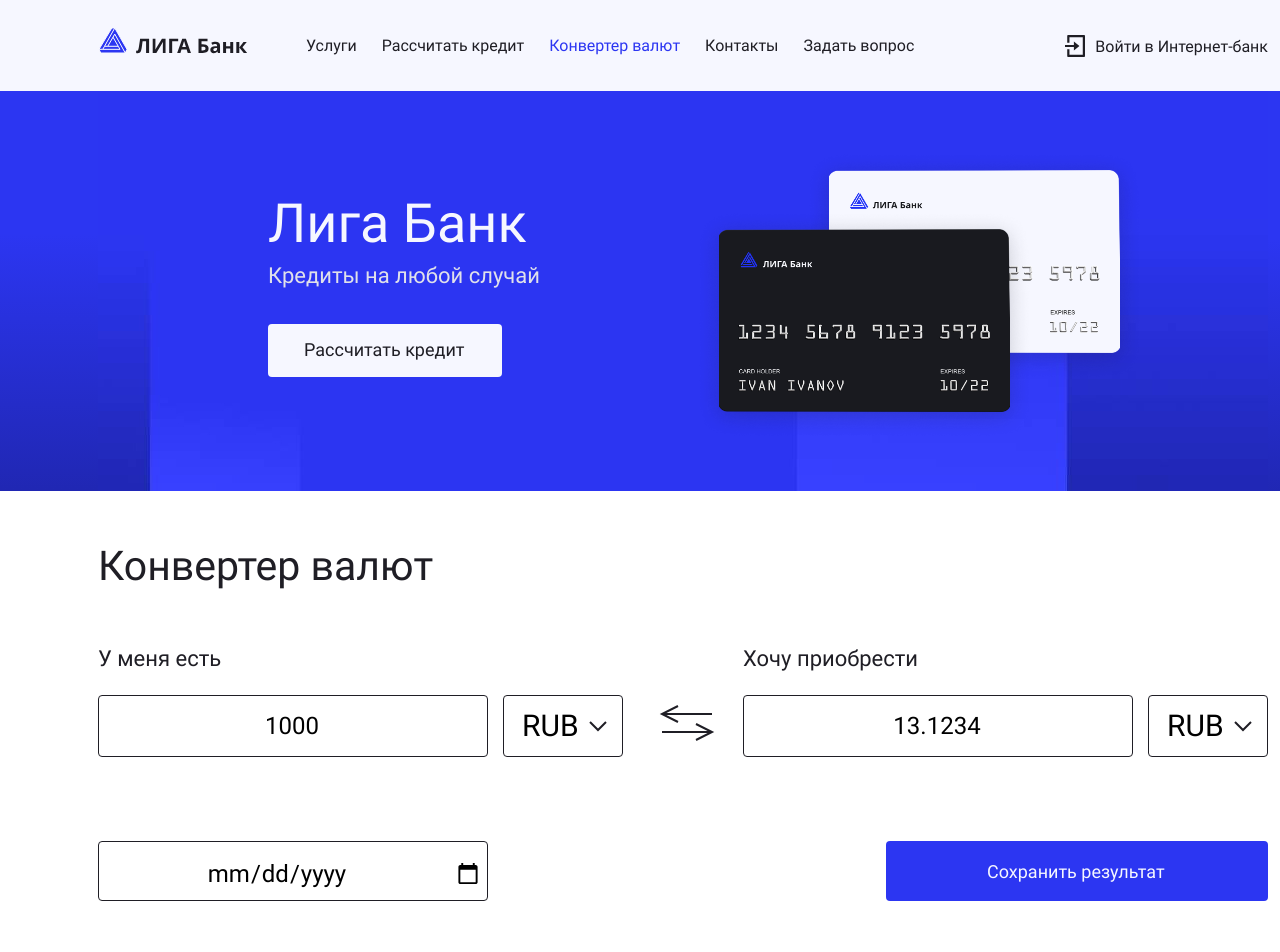
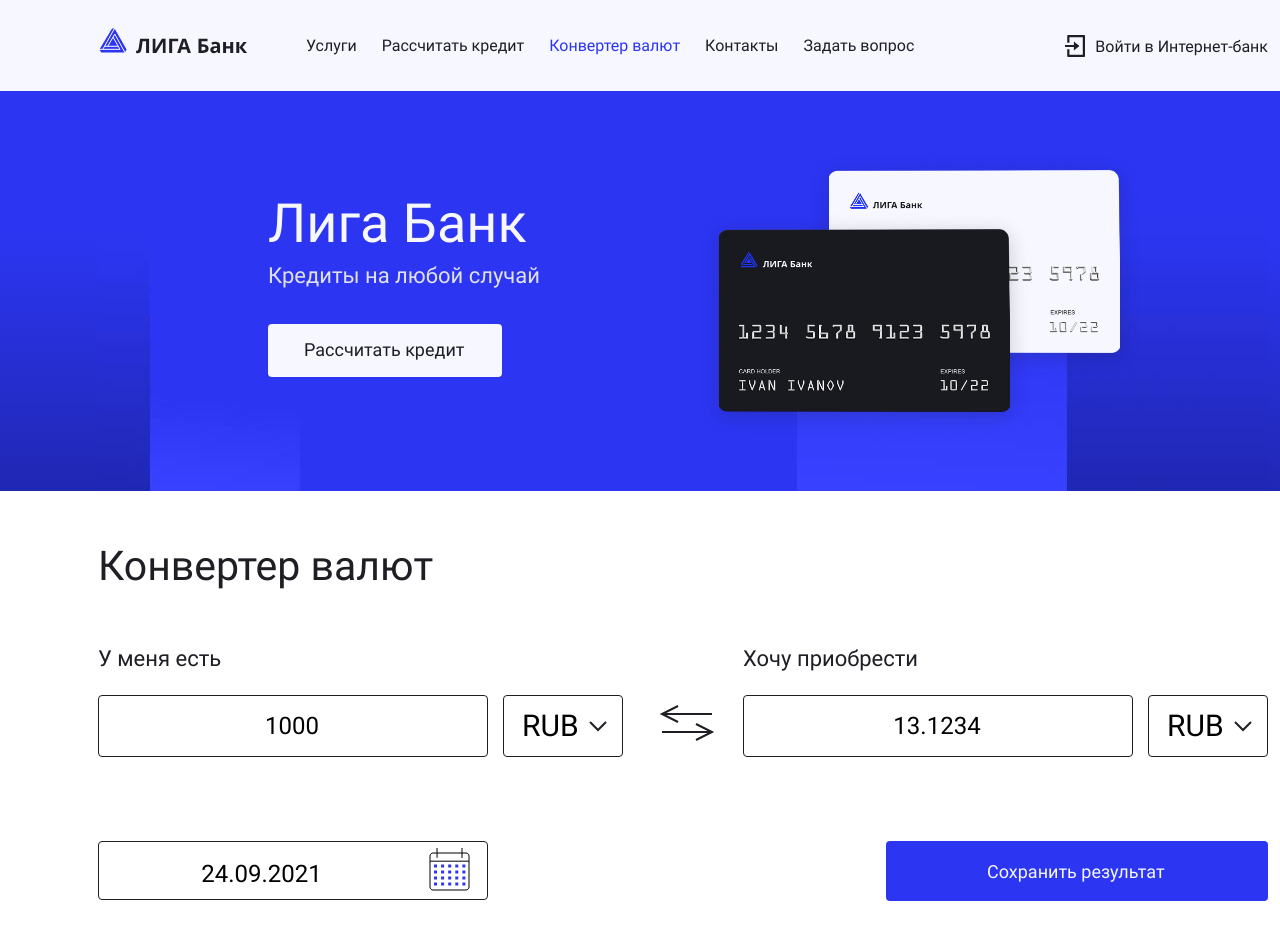
Before and after one commit to WhFrost/Belokon_ligabank, a React (Create React App) app: page / in a window 1280 px wide. Shown: the top 952 px of the page. Built offline with nearby package versions, Linux system fonts and the light colour scheme; a web font is replaced by a local one.

Commit message:
Стилизует календарь

```diff
--- a/src/components/converter/converter.jsx
+++ b/src/components/converter/converter.jsx
@@ -1,11 +1,46 @@
-import React from 'react';
+import React, { useState, useRef, useEffect } from 'react';
 import styles from './converter.module.scss';
 import globalStyles from '../app/app.module.scss';
 import Button from '../button/button';
-// import Calendar from 'react-calendar';
-// import dayjs from 'dayjs';
+import Calendar from 'react-calendar';
+import dayjs from 'dayjs';
+import { MAX_HISTORY_DAYS } from '../../const';
 
 function Converter() {
+  const [currentDate, setCurrentDate] = useState(dayjs().toDate());
+  const [showCalendar, setShowCalendar] = useState(false);
+
+  console.log(currentDate);
+
+  const handleCalendarIconClick = () => {
+    setShowCalendar(true);
+  };
+
+  const hadleCalendarClick = (value) => {
+    setCurrentDate(value);
+    setShowCalendar(false);
+  };
+
+  const calendarRef = useRef();
+  const hadleCalendarClickOutside = (evt) => {
+    if (
+      evt.target !== calendarRef.current ||
+      !calendarRef.current.contains(evt.target)
+    ) {
+      setShowCalendar(false);
+    }
+  };
+
+  useEffect(() => {
+    if (showCalendar) {
+      window.addEventListener('click', hadleCalendarClickOutside);
+    }
+
+    return () => {
+      window.removeEventListener('click', hadleCalendarClickOutside);
+    };
+  }, [showCalendar]);
+
   return (
     <section className={styles['converter']}>
       <div
@@ -80,10 +115,30 @@ function Converter() {
               </label>
               <div className={styles['converter__fields-group-wrapper']}>
                 <input
-                  type='date'
+                  type='text'
                   id='date'
                   className={styles['converter__date-field']}
+                  value={dayjs(currentDate).format('D.MM.YYYY')}
                 />
+                <button
+                  type='button'
+                  className={styles['converter__calendar-icon']}
+                  onClick={handleCalendarIconClick}
+                >
+                </button>
+                {showCalendar && (
+                  <div
+                    ref={calendarRef}
+                    className={styles['converter__calendar-wrapper']}
+                  >
+                    <Calendar
+                      onChange={hadleCalendarClick}
+                      value={currentDate}
+                      maxDate={dayjs().toDate()}
+                      minDate={dayjs().subtract(MAX_HISTORY_DAYS, 'day').toDate()}
+                    />
+                  </div>
+                )}
               </div>
             </div>
             <Button text='Сохранить результат' mod='button--large' />
--- a/src/components/converter/converter.module.scss
+++ b/src/components/converter/converter.module.scss
@@ -139,8 +139,8 @@
   flex-shrink: 0;
   box-sizing: border-box;
   width: 390px;
-  padding-top: 14px;
-  padding-right: 5px;
+  padding-top: 15px;
+  padding-right: 65px;
   padding-bottom: 8px;
 
   font-weight: normal;
@@ -154,3 +154,91 @@
   border-radius: 4px;
   cursor: pointer;
 }
+
+.converter__calendar-icon {
+  position: absolute;
+  top: 6px;
+  right: 18px;
+
+  width: 41px;
+  height: 44px;
+  padding: 0;
+
+  background: url('../../assets/img/calendar.svg') no-repeat;
+  border: none;
+  cursor: pointer;
+  opacity: 1;
+
+  transition: opacity 0.3s;
+
+  &:hover {
+    opacity: 0.7;
+
+    transition: opacity 0.3s;
+  }
+}
+
+.converter__calendar-wrapper {
+  position: absolute;
+  z-index: 100;
+
+  display: flex;
+  flex-direction: row;
+  flex-wrap: wrap;
+  align-items: flex-start;
+  padding: 20px;
+  padding: 10px;
+
+  background-color: white;
+  box-shadow: 0 0 8px rgba(0, 0, 0, 0.5);
+
+  .react-calendar__month-view__weekdays {
+    background: red;
+  }
+
+
+  & > * {
+    & > * {
+      box-sizing: border-box;
+      margin: 10px;
+
+      font-weight: normal;
+      font-size: 24px;
+      line-height: 25px;
+      font-family: 'Roboto', sans-serif;
+      text-align: center;
+      color: black;
+
+      abbr {
+        text-decoration: none;
+      }
+
+      button {
+        margin: 10px 0;
+        padding: 5px 0;
+
+        font-weight: normal;
+        font-size: 16px;
+        line-height: 19px;
+        font-family: 'Roboto', sans-serif;
+        color: black;
+
+        background: none;
+        border: none;
+        cursor: pointer;
+      }
+
+      button:disabled {
+        color: gray;
+
+        background: none;
+      }
+
+      button:hover {
+        color: white;
+
+        background: #2c36f2;
+      }
+    }
+  }
+}
--- /dev/null
+++ b/src/const.js
@@ -0,0 +1,5 @@
+const MAX_HISTORY_DAYS = 7;
+
+export {
+  MAX_HISTORY_DAYS
+};
```
